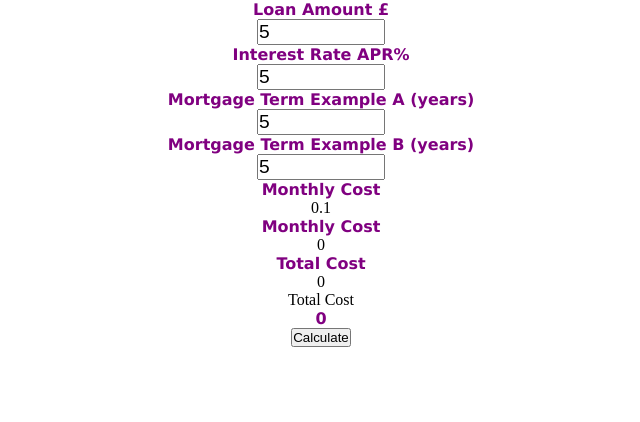
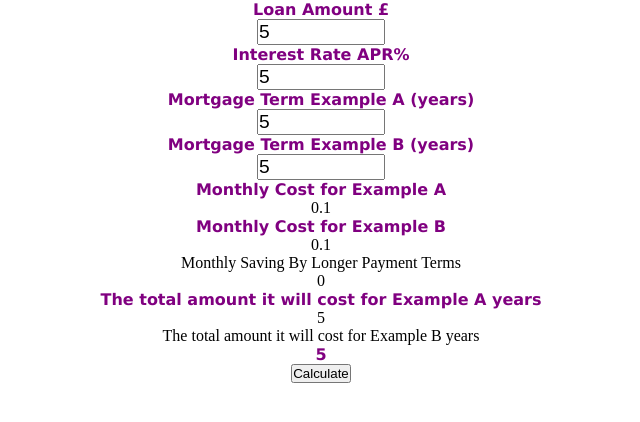
Before and after one commit to sod09/mortgage_calculator, a website: page index.html in a window 1280 px wide. Both pictures are taken after typing "5", "5", "5", "5" into the empty fields and a click on the button "Calculate". Shown: the whole page, without its empty margins (319-959 px from the left). Drawn offline with Linux system fonts and the light colour scheme.

Commit message:
working formula

```diff
--- a/index.html
+++ b/index.html
@@ -20,17 +20,19 @@
     <label for="mortgage-term-example-two">Mortgage Term Example B (years)</label>
     <input type="number" value="mortgage-term" id="mortgage-term-example-two" class="mortgage-term-example-two">
 
-    <div class="header monthly-mortgage-payment-example-one-label">Monthly Cost</div>
+    <div class="header monthly-mortgage-payment-example-one-label">Monthly Cost for Example A</div>
     <div class="monthly-mortgage-payment-example-one-output">0</div>
 
-    <div class="header monthly-mortgage-payment-example-two-label">Monthly Cost</div>
+    <div class="header monthly-mortgage-payment-example-two-label">Monthly Cost for Example B</div>
     <div class="monthly-mortgage-payment-example-two-output">0</div>
 
-    <div class="monthly-saving"></div>
+    <div class="monthly-saving">Monthly Saving By Longer Payment Terms</div>
+    <div class="monthly-saving-output">0</div>
 
-    <div class="header total-cost-over-mortgage-term-one-label">Total Cost</div>
+    <div class="header total-cost-over-mortgage-term-one-label">The total amount it will cost for Example A years</div>
     <div class="total-cost-over-mortgage-term-one-output">0</div>
-    <div class="total-cost-over-mortgage-term-two-label">Total Cost</div>
+
+    <div class="total-cost-over-mortgage-term-two-label">The total amount it will cost for Example B years</div>
     <div class="header total-cost-over-mortgage-term-two-output">0</div>
 
     <div class="totalsaving"></div>
--- a/script.js
+++ b/script.js
@@ -1,22 +1,78 @@
-
-
 const calcButton = document.querySelector(".calculator-button");
 
+const monthlyPaymentTotalA = () => {
+  const mortgageInYearsA = document.querySelector(
+    ".mortgage-term-example-one"
+  ).value;
+  const loanAmount = document.querySelector(".loan__amount").value;
+  const interestRatePercentage =
+    document.querySelector(".interest__rate").value;
+  const interestPerMonth = interestRatePercentage / 1200;
+  const mortgageTermAinMonths = mortgageInYearsA * 12;
+  const mortgageAoutput = document.querySelector(
+    ".monthly-mortgage-payment-example-one-output"
+  );
+  const totalCostMortgageTermA = document.querySelector(
+    ".total-cost-over-mortgage-term-one-output"
+  );
+  const totalCostMortgageTermB = document.querySelector(
+    ".total-cost-over-mortgage-term-two-output"
+  );
 
-const monthlyPaymentTotal= () => {
-const mortgageInYearsA = document.querySelector(".mortgage-term-example-one").value;
-const loanAmount = document.querySelector(".loan__amount").value;
-const interestRatePercentage = document.querySelector(".interest__rate").value;
-const interestPerMonth = interestRatePercentage / 1200;
-const mortgageTermAinMonths = mortgageInYearsA * 12;
-const mortgageAoutput = document.querySelector(".monthly-mortgage-payment-example-one-output")
+  const calcAPayment =
+    (loanAmount *
+      (interestPerMonth *
+        Math.pow(1 + interestPerMonth, mortgageTermAinMonths))) /
+    (Math.pow(1 + interestPerMonth, mortgageTermAinMonths) - 1);
+  mortgageAoutput.innerHTML = calcAPayment.toFixed(1);
 
-	const calcPayment = loanAmount*(interestPerMonth * Math.pow((1 + interestPerMonth), mortgageTermAinMonths))/(Math.pow((1 + interestPerMonth), mortgageTermAinMonths) - 1);
-  mortgageAoutput.innerHTML = calcPayment.toFixed(1);
+  const mortgageInYearsB = document.querySelector(
+    ".mortgage-term-example-two"
+  ).value;
+  const mortgageTermBinMonths = mortgageInYearsB * 12;
+  const mortgageBoutput = document.querySelector(
+    ".monthly-mortgage-payment-example-two-output"
+  );
 
-  console.log(calcPayment)
+  const calcBPayment =
+    (loanAmount *
+      (interestPerMonth *
+        Math.pow(1 + interestPerMonth, mortgageTermBinMonths))) /
+    (Math.pow(1 + interestPerMonth, mortgageTermBinMonths) - 1);
+  mortgageBoutput.innerHTML = calcBPayment.toFixed(1);
 
-  return calcPayment
-}
+  const monthlySavingComparison = document.querySelector(
+    ".monthly-saving-output"
+  );
 
-calcButton.addEventListener("click", monthlyPaymentTotal)
+  const calcMonthlyDifference = () => {
+    if (calcAPayment >= calcBPayment) {
+      monthlySavingComparison.innerHTML = parseInt(calcAPayment - calcBPayment);
+    } else if (calcBPayment >= calcAPayment) {
+      monthlySavingComparison.innerHTML = parseInt(calcBPayment - calcAPayment);
+    }
+    console.log(monthlySavingComparison);
+    return calcMonthlyDifference;
+  };
+
+  calcMonthlyDifference();
+
+  const calcExampleATotalYearsAmount = () => {
+    totalCostMortgageTermA.innerHTML = parseInt(
+      calcAPayment * 12 * mortgageInYearsA
+    );
+  };
+
+  calcExampleATotalYearsAmount();
+
+  const calcExampleBTotalYearsAmount = () => {
+    totalCostMortgageTermB.innerHTML = parseInt(
+      calcBPayment * 12 * mortgageInYearsB
+    );
+  };
+
+  calcExampleBTotalYearsAmount();
+};
+
+calcButton.addEventListener("click", monthlyPaymentTotalA);
+// calcButton.addEventListener("click", monthlyPaymentTotalB);
```
